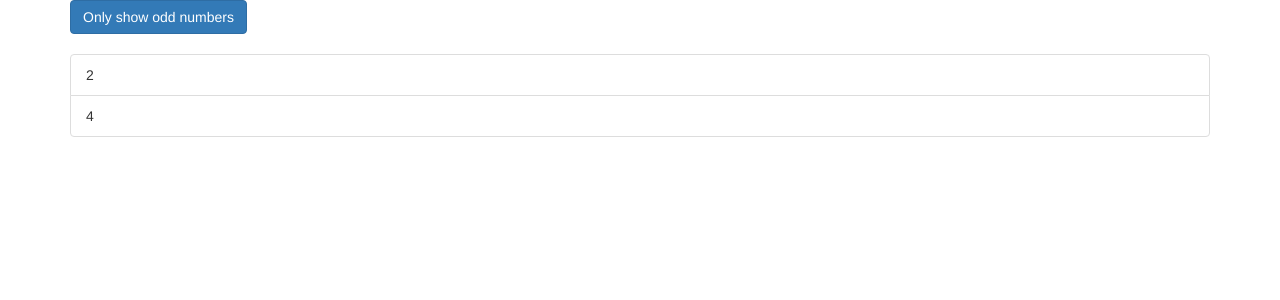
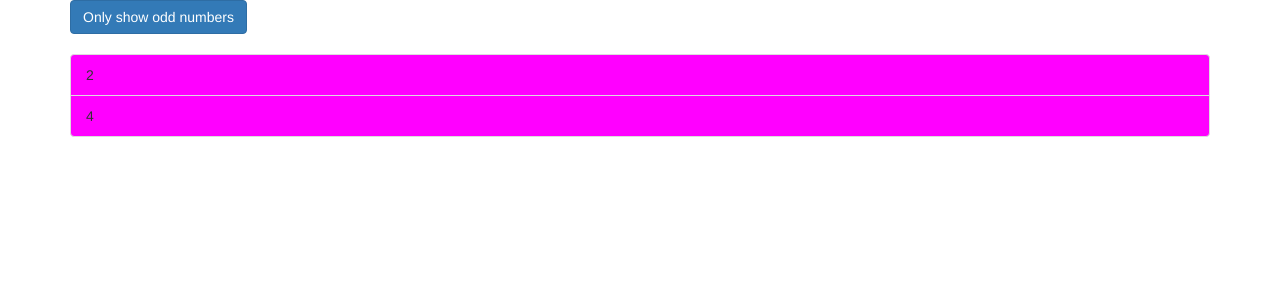
Before and after one commit to gokuljsparkout/Angular-, an Angular app: page / in a window 1280 px wide. Shown: the top 300 px of the page. Built offline with nearby package versions, Linux system fonts and the light colour scheme.

Commit message:
Attribute Directives

```diff
--- a/src/app/directives/odd/odd.component.css
+++ b/src/app/directives/odd/odd.component.css
@@ -0,0 +1,7 @@
+.odd {
+  color: red;
+}
+
+.even {
+  color: red;
+}
--- a/src/app/directives/odd/odd.component.html
+++ b/src/app/directives/odd/odd.component.html
@@ -7,13 +7,27 @@
       <br /><br />
       <ul class="list-group">
         <div *ngIf="onlyOdd">
-          <li class="list-group-item" *ngFor="let oddNumber of oddNumbers">
-            {{ oddNumber }}
+          <li
+            class="list-group-item"
+            [ngClass]="{ odd: odd % 2 !== 0 }"
+            [ngStyle]="{
+              backgroundColor: odd % 2 !== 0 ? 'yellow' : 'transparent'
+            }"
+            *ngFor="let odd of oddNumbers"
+          >
+            {{ odd }}
           </li>
         </div>
         <div *ngIf="!onlyOdd">
-          <li class="list-group-item" *ngFor="let evenNumber of evenNumbers">
-            {{ evenNumber }}
+          <li
+            class="list-group-item"
+            [ngClass]="{ odd: even % 2 !== 0 }"
+            [ngStyle]="{
+              backgroundColor: even % 2 !== 0 ? 'yellow' : 'magenta'
+            }"
+            *ngFor="let even of evenNumbers"
+          >
+            {{ even }}
           </li>
         </div>
       </ul>
```
